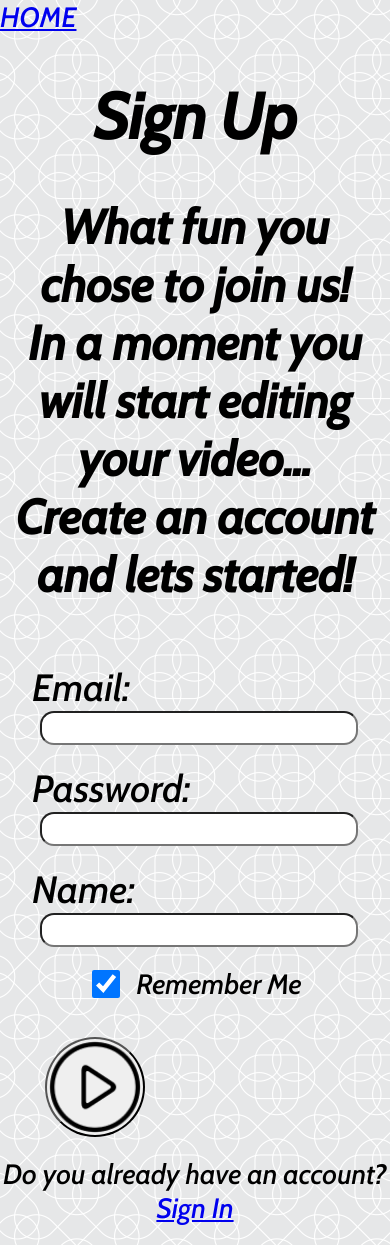
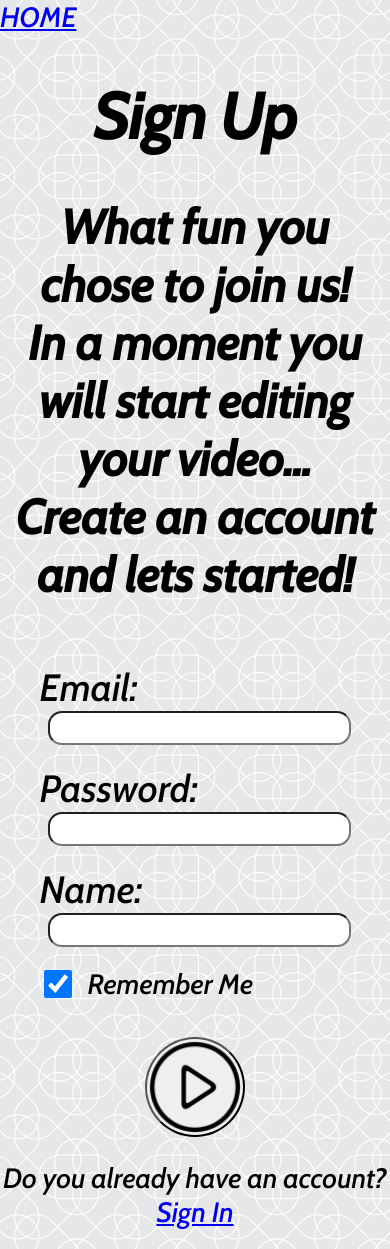
Before and after one commit to EyalSinay/shared-clip-creator-front, a React (Create React App) app: page /sign-up in a window 390 px wide. Built offline with nearby package versions, Linux system fonts and the light colour scheme; a web font is replaced by a local one.

Commit message:
sign - more style

```diff
--- a/src/components/Sign/Sign.css
+++ b/src/components/Sign/Sign.css
@@ -1,29 +1,32 @@
-.sign-form-container{
+.sign-form-container {
     display: flex;
-    justify-content: space-evenly;
+    justify-content: center;
     align-items: flex-start;
+    width: 90%;
+    margin: auto;
 }
 
-.form-field-container{
+.form-field-container {
     margin: 20px;
     display: grid;
     grid-template-columns: 1fr 2fr;
     justify-content: space-between;
 }
 
-.remember-me-container{
+.remember-me-container {
     margin: 20px;
+    padding-left: 60px;
     display: flex;
     justify-content: center;
 }
 
-.remember-me-check-box{
+.remember-me-check-box {
     margin-right: 16px;
     height: 28px;
     width: 28px;
 }
 
-.sign-form{
+.sign-form {
     font-size: 38px;
     width: 100%;
 }
@@ -39,7 +42,7 @@
     font-size: 24px;
 }
 
-.sign-button{
+.sign-button {
     margin-top: 16px;
     width: 100px;
     height: 100px;
@@ -51,47 +54,42 @@
     transition: background-color 1s;
 }
 
-.sign-button:hover{
+.sign-button:hover {
     cursor: pointer;
     background-color: #0000ee28;
 }
 
-.other-sign-type{
+.other-sign-type {
     margin-top: 110px;
     margin-bottom: 20px;
 }
 
-.sign-button-container{
-    position: relative;
+.notes {
+    margin: 20px;
+    font-size: 20px;
+    color: red;
+    text-align: center;
 }
 
-.notes{
-    position: absolute;
-    font-size: 20px;
-    color: red;
-
-}
-
-@media (max-width:800px){
-    .sign-form-container{
+@media (max-width:800px) {
+    .sign-form-container {
         flex-direction: column;
         align-items: center;
     }
-    .sign-button-container{
-        width: 300px;
-    }
-    .notes{
-        top: 0px;
-        left: 120px;
-    }
-    .other-sign-type{
+
+    .other-sign-type {
         margin-top: 16px;
     }
 }
 
-@media (max-width:580px){
-    .form-field-container{
+@media (max-width:580px) {
+    .form-field-container {
         display: flex;
         flex-direction: column;
     }
+
+    .remember-me-container {
+        justify-content: start;
+        padding: 0;
+    }
 }
--- a/src/components/Sign/SignButton.jsx
+++ b/src/components/Sign/SignButton.jsx
@@ -1,10 +1,9 @@
 import React from 'react';
 
-function SignButton({notes}) {
+function SignButton() {
   return (
   <div className='sign-button-container'>
     <button type='submit' className='sign-button' />
-    <section className='notes'>{notes}</section>
   </div>
   )
 }
--- a/src/components/Sign/SignInForm.jsx
+++ b/src/components/Sign/SignInForm.jsx
@@ -8,7 +8,7 @@ import { BASE_URL } from '../../utils/globalConst.js'
 import { UserContext } from '../../providers/UserProvider';
 
 function SignInForm() {
-  const {setUser} = useContext(UserContext)
+  const { setUser } = useContext(UserContext)
   const [email, setEmail] = useState("");
   const [password, setPassword] = useState("");
   const [rememberMe, setRememberMe] = useState(true);
@@ -60,8 +60,9 @@ function SignInForm() {
           <FormField type={"password"} field={"Password"} onFieldChange={onPasswordChange} valField={password} />
           <RememberMe onCheckboxChange={onRememberMeChange} valRememberMe={rememberMe} />
         </div>
-        <SignButton notes={notes} />
+        <SignButton />
       </form>
+      <section className='notes'>{notes}</section>
       <div className="other-sign-type center-text">
         <section>
           <span>Forget your password? </span>
--- a/src/components/Sign/SignUpForm.jsx
+++ b/src/components/Sign/SignUpForm.jsx
@@ -8,7 +8,7 @@ import { BASE_URL } from '../../utils/globalConst.js'
 import { UserContext } from '../../providers/UserProvider';
 
 function SignUpForm() {
-  const {setUser} = useContext(UserContext);
+  const { setUser } = useContext(UserContext);
   const [email, setEmail] = useState("");
   const [password, setPassword] = useState("");
   const [name, setName] = useState("");
@@ -69,8 +69,9 @@ function SignUpForm() {
           <FormField onFieldChange={onNameChange} type={"text"} field={"Name"} valField={name} />
           <RememberMe onCheckboxChange={onRememberMeChange} valRememberMe={rememberMe} />
         </div>
-        <SignButton notes={notes} />
+        <SignButton />
       </form>
+      <section className='notes'>{notes}</section>
       <div className="other-sign-type center-text">
         <span>Do you already have an account? </span>
         <Link to="/sign-in">Sign In</Link>
```
